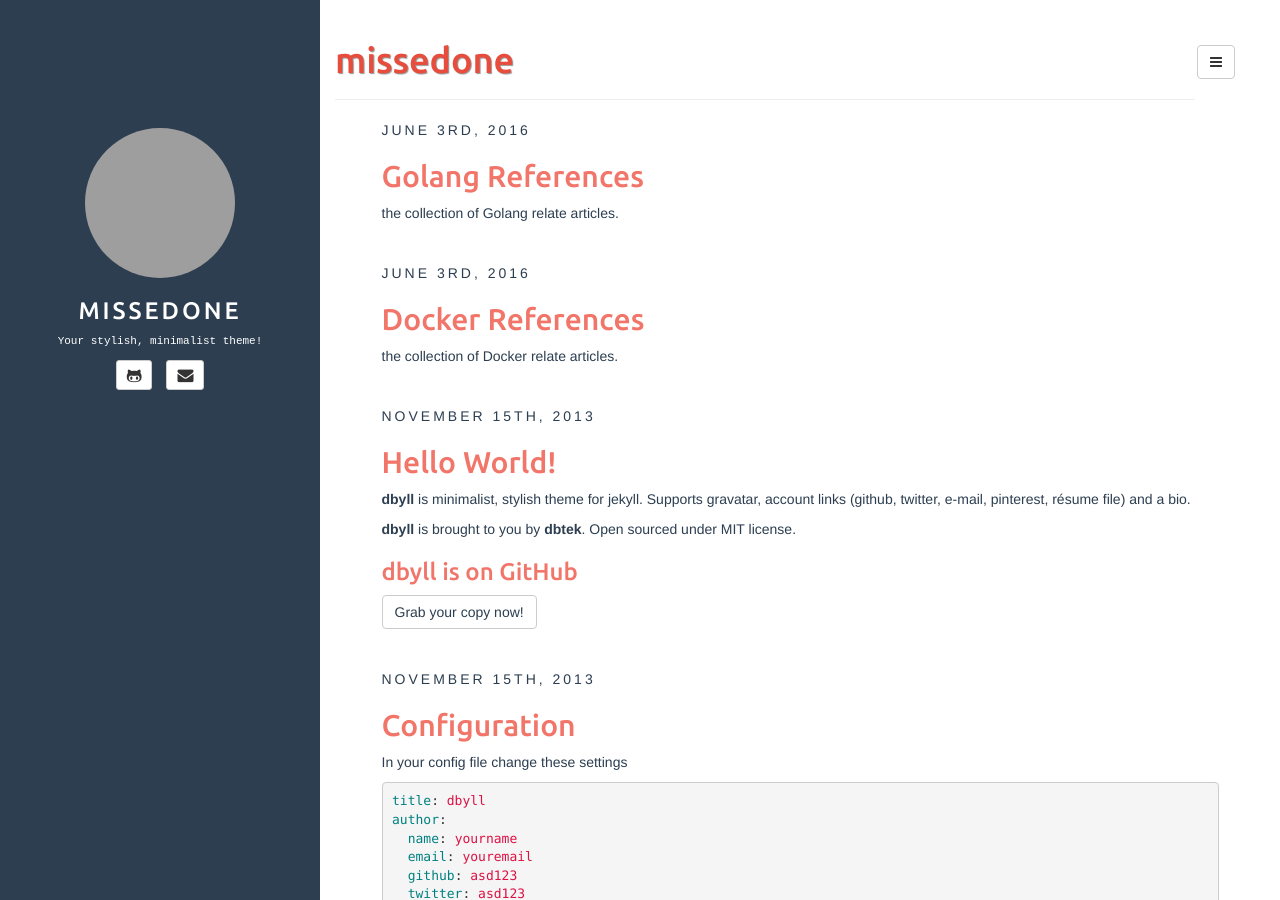
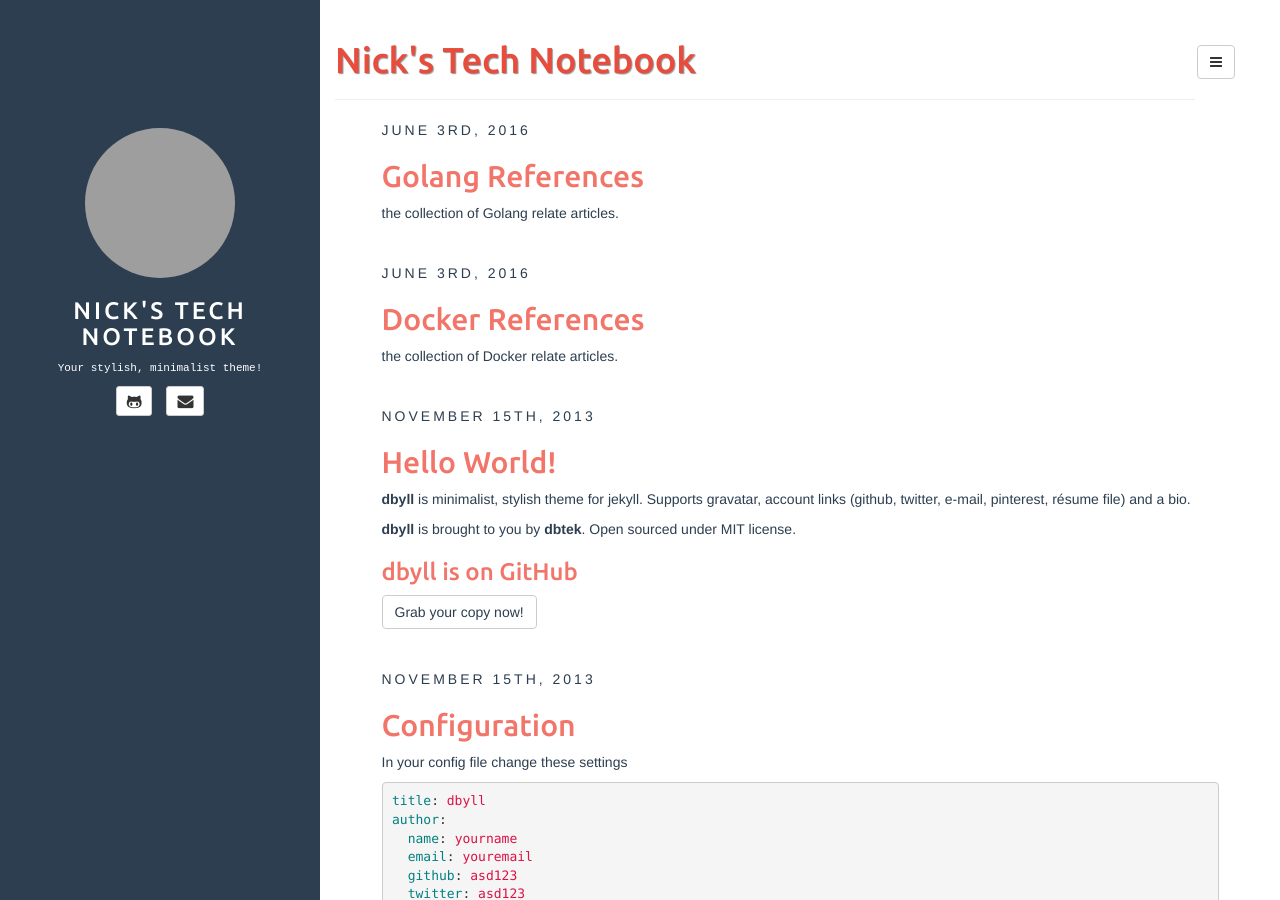
Before and after one commit to missedone/missedone.github.io, a Jekyll site: the page built from index.html, in a window 1280 px wide and 900 px high. Built offline with Jekyll 4.4.1, drawn with Linux system fonts in a browser that asks for light colours; the list of posts is cut into pages by our own code; grey boxes are pictures that could not be loaded.

Commit message:
fix page title

```diff
--- a/_config.yml
+++ b/_config.yml
@@ -7,14 +7,14 @@ highlighter: pygments
 markdown: kramdown
 disqus: missedone
 google_analytics: missedone
-title: missedone
+title: Nick's Tech Notebook
 
 defaults:
   -
     scope:
       path: "" # empty string for all files
     values:
-      title: missedone
+      title: Nick's Tech Notebook
 
 description: Nick's Tech Notebook
 author:
```
